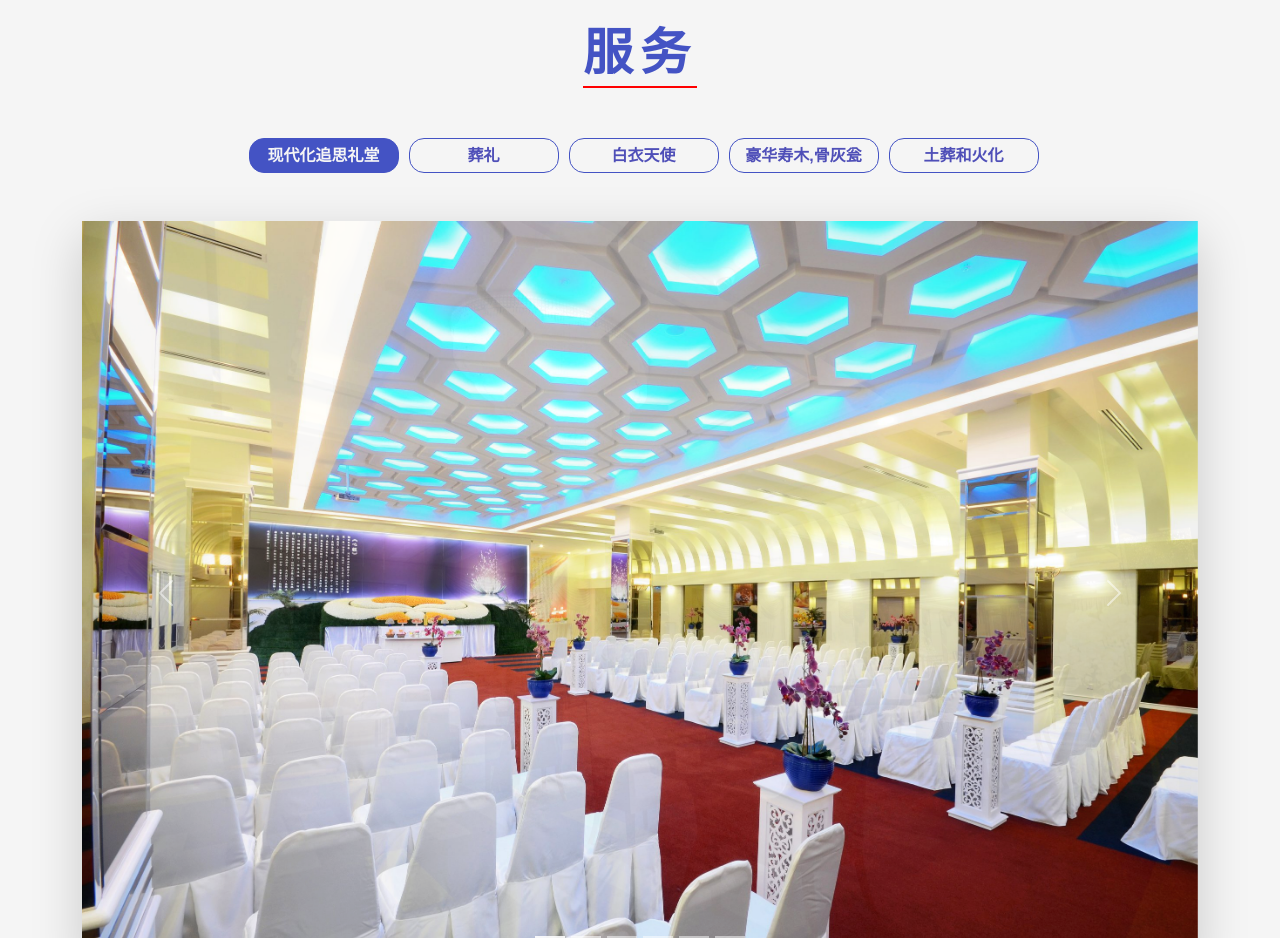
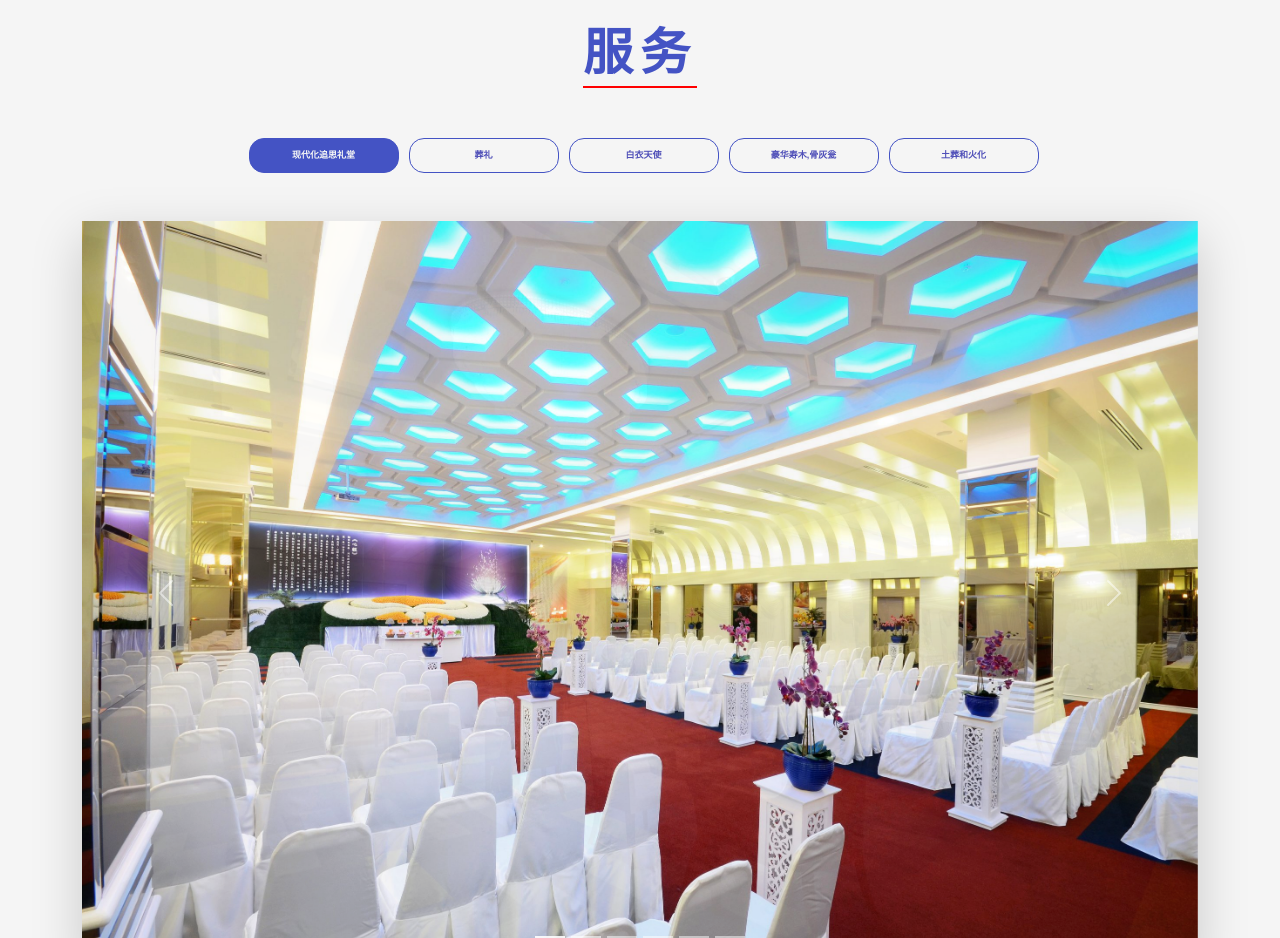
Before and after one commit to cyyap17/nirvana1, a plain HTML site: page index.html in a window 1280 px wide. Shown: the part 3440-4378 px from the top of the page. Drawn offline with nearby package versions, Linux system fonts and the light colour scheme.

Commit message:
Update index.css

```diff
--- a/index.css
+++ b/index.css
@@ -167,6 +167,7 @@ header {
   height: 35px;
   border-radius: 15px;
   border: 1px solid #4453c4;
+  font-size:9px;
 }
 
 .special--li {
```
